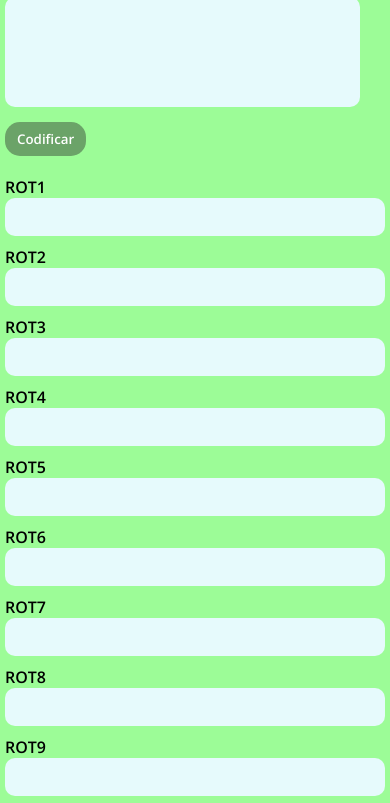
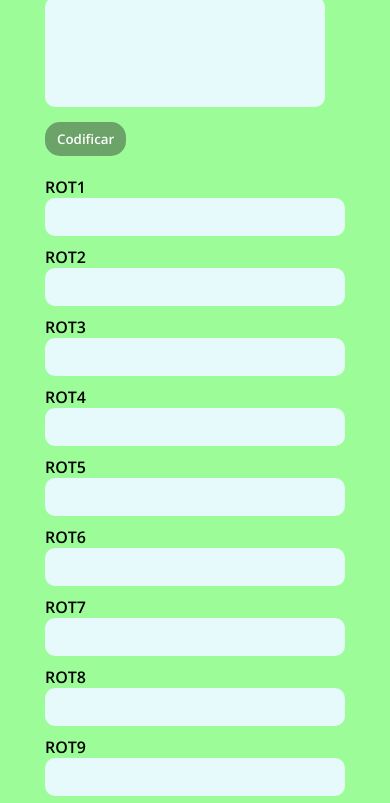
Before and after one commit to mperezpizarro/CifradorCesar, a plain HTML site: page codificar.html in a window 390 px wide. Shown: the part 198-1001 px from the top of the page. Drawn offline with nearby package versions, Linux system fonts and the light colour scheme.

Commit message:
El contenido se adapta mejor a menores resoluciones

```diff
--- a/css/style.css
+++ b/css/style.css
@@ -71,6 +71,14 @@ textarea{
 input{
     width: 360px;
 }
+@media (max-width: 500px){
+    textarea{
+        width: 260px;
+    }
+    input{
+        width: 280px;
+    }
+}
 button{
     background-color: #6BA368;
     font-weight: 600;
```
